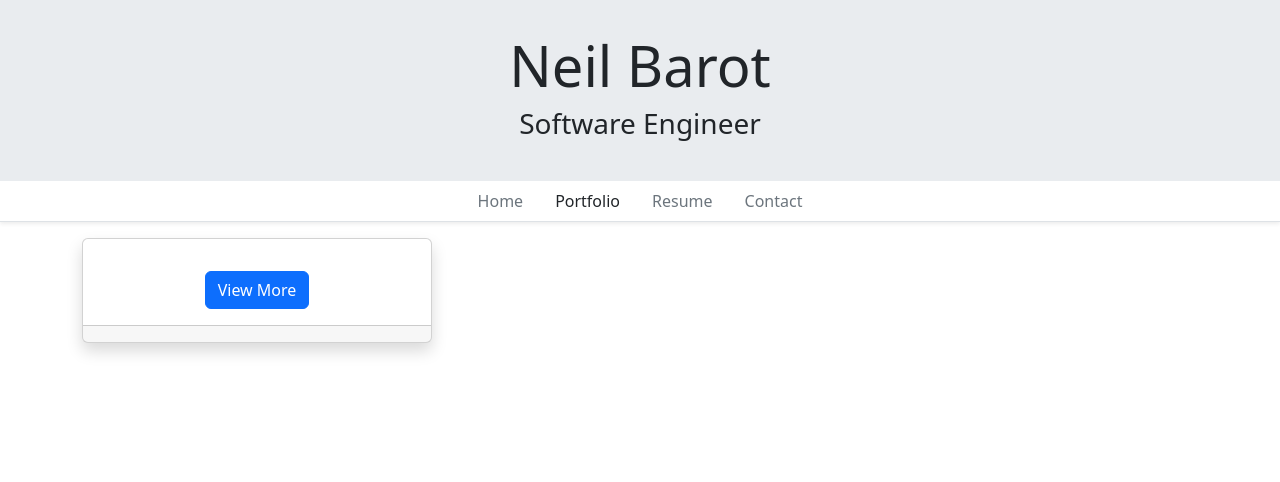
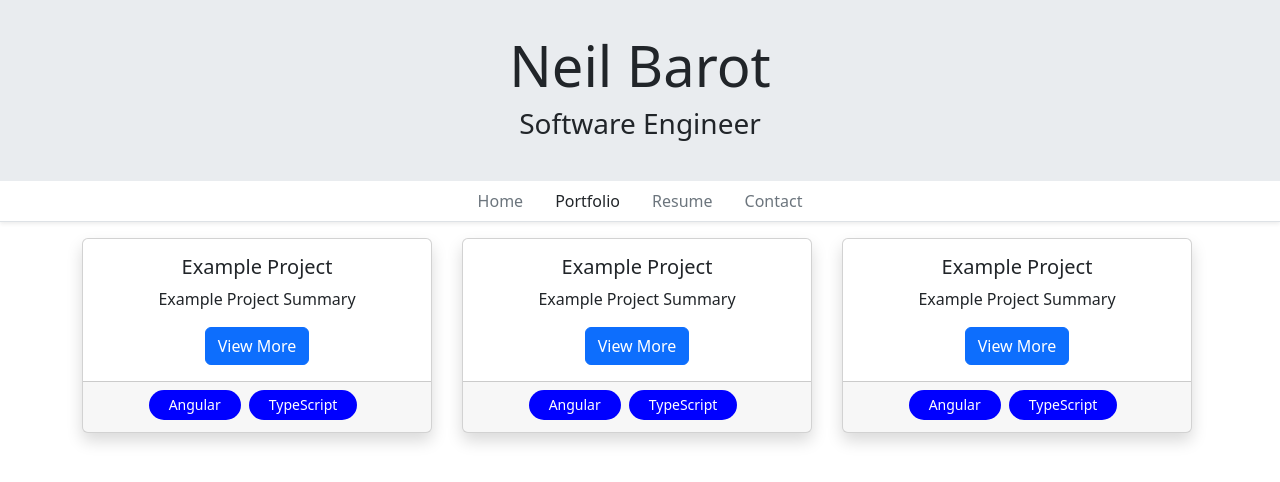
Before and after one commit to Neil-Barot/PortfolioWebsite, an Angular app: page /portfolio in a window 1280 px wide. Shown: the top 482 px of the page. Built offline with nearby package versions, Linux system fonts and the light colour scheme.

Commit message:
ProjCard Interface + Tags

```diff
--- /dev/null
+++ b/src/app/_models/Tag.ts
@@ -0,0 +1,3 @@
+export class Tag {
+
+}
--- a/src/app/portfolio/portfolio.component.html
+++ b/src/app/portfolio/portfolio.component.html
@@ -1,7 +1,17 @@
 <div class="container">
     <div class="row">
+
         <div class="col-lg-4 col-md-6 mb-4" style="max-width: 380px; min-width: 380px;">
-            <app-project-card></app-project-card>
+            <app-project-card [project]="project"></app-project-card>
         </div>
+
+        <div class="col-lg-4 col-md-6 mb-4" style="max-width: 380px; min-width: 380px;">
+            <app-project-card [project]="project"></app-project-card>
+        </div>
+
+        <div class="col-lg-4 col-md-6 mb-4" style="max-width: 380px; min-width: 380px;">
+            <app-project-card [project]="project"></app-project-card>
+        </div>
+
     </div>
 </div>
--- a/src/app/portfolio/portfolio.component.ts
+++ b/src/app/portfolio/portfolio.component.ts
@@ -1,5 +1,6 @@
 import { Component } from '@angular/core';
 import { Title } from '@angular/platform-browser';
+import { Project } from '../_models/Project';
 
 @Component({
   selector: 'app-portfolio',
@@ -7,6 +8,16 @@ import { Title } from '@angular/platform-browser';
   styleUrls: ['./portfolio.component.css']
 })
 export class PortfolioComponent {
+  project: Project = {
+    id: 0,
+    name: 'Example Project',
+    summary: 'Example Project Summary',
+    description: '',
+    projectLink: '',
+    tags: ['Angular', 'TypeScript'],
+    pictures: []
+  }
+
   constructor(private titleService: Title) {
     this.titleService.setTitle('Neil Barot - Portfolio');
   }
```
